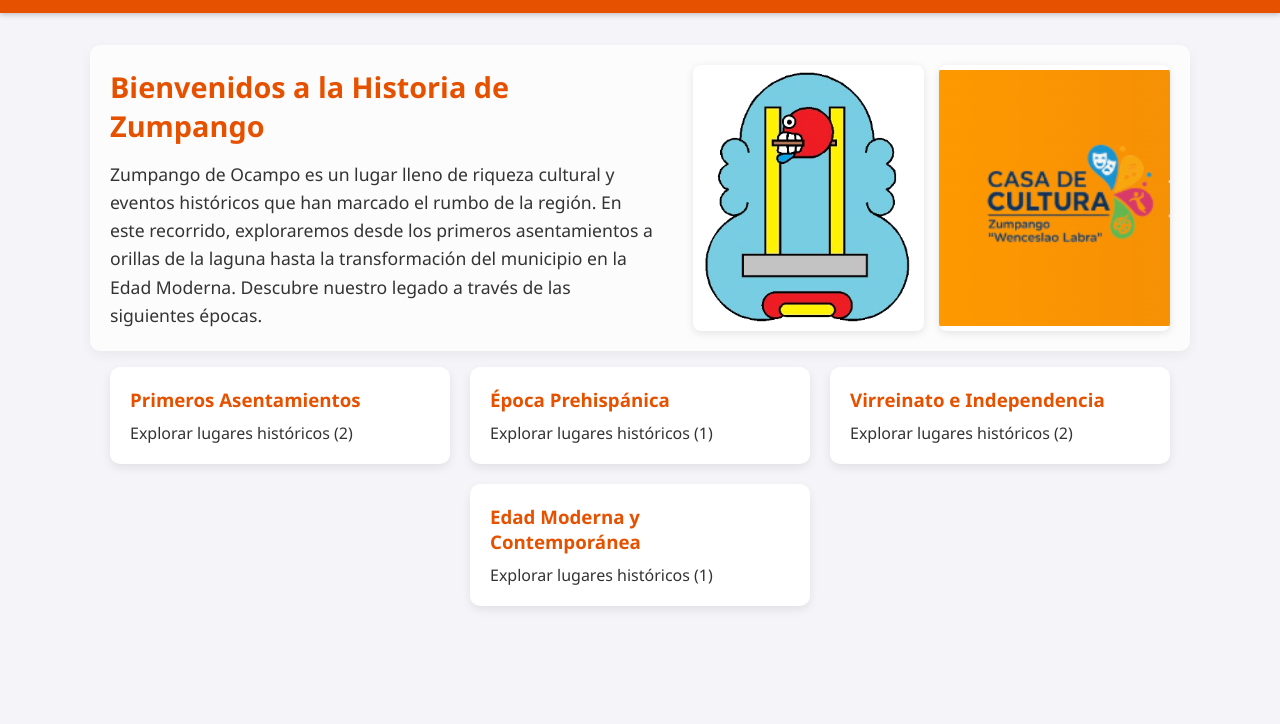
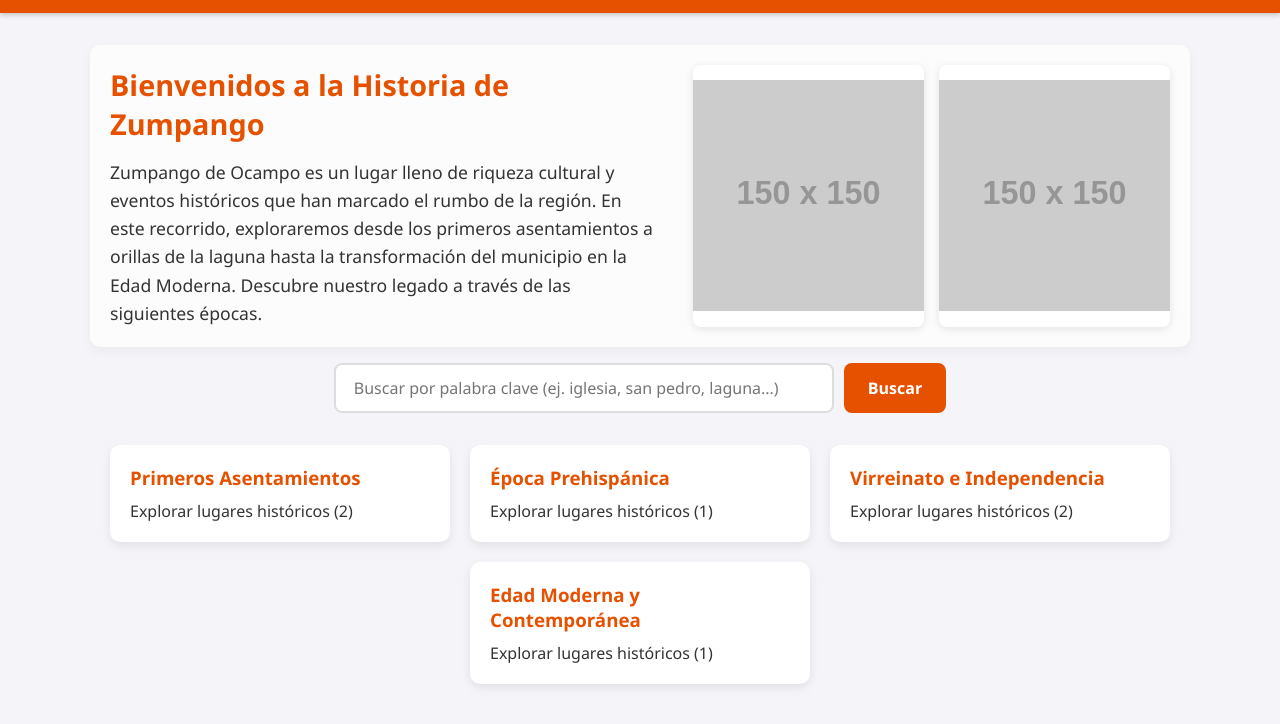
Before and after one commit to Gabs21MS/PaginaWeb-GMS-ServicioSocial2026, a plain HTML site: page index.html in a window 1280 px wide. Shown: the part 58-782 px from the top of the page. Drawn offline with Linux system fonts and the light colour scheme; placeholder pictures from the web are drawn by us; files whose address does not match are found by name.

Commit message:
Update index.html
Actualizacion funcional

```diff
--- a/index.html
+++ b/index.html
@@ -13,7 +13,7 @@
     <h1 id="app-title" onclick="mostrarMenu()">Épocas de Zumpango de Ocampo</h1>
   </header>
 
-  <!-- SECCIÓN INTRODUCTORIA: Colocada justo debajo de lo anaranjado y antes de las épocas -->
+  <!-- Sección Introductoria -->
   <section class="seccion-intro">
     <div class="intro-texto">
       <h2>Bienvenidos a la Historia de Zumpango</h2>
@@ -25,13 +25,24 @@
     </div>
 
     <div class="intro-imagenes">
-      <!-- Recuerda actualizar las rutas de tus imágenes -->
-      <img src="C:\Users\gabym\Documents\Proyectot_ServicioSocial\Monumentos_Historicos\EscudoZum.png" alt="Paisaje histórico de Zumpango" class="img-no-interactiva">
-      <img src="C:\Users\gabym\Documents\Proyectot_ServicioSocial\Monumentos_Historicos\CasaEscudo.png" class="img-no-interactiva">
+      <img src="https://via.placeholder.com/150" alt="Paisaje histórico de Zumpango" class="img-no-interactiva">
+      <img src="https://via.placeholder.com/150" alt="Detalle cultural de Zumpango" class="img-no-interactiva">
     </div>
   </section>
 
-  <!-- Contenedor donde app.js carga las tarjetas de las épocas -->
+  <!-- Sección de Búsqueda por palabras clave -->
+  <section class="seccion-busqueda">
+    <div class="contenedor-busqueda">
+      <input
+        type="text"
+        id="input-busqueda"
+        placeholder="Buscar por palabra clave (ej. iglesia, san pedro, laguna...)"
+      >
+      <button id="btn-buscar" type="button">Buscar</button>
+    </div>
+  </section>
+
+  <!-- Contenedor donde app.js carga las tarjetas de las épocas o resultados -->
   <main id="app">
     <!-- El contenido dinámico se cargará mediante app.js -->
   </main>
```
